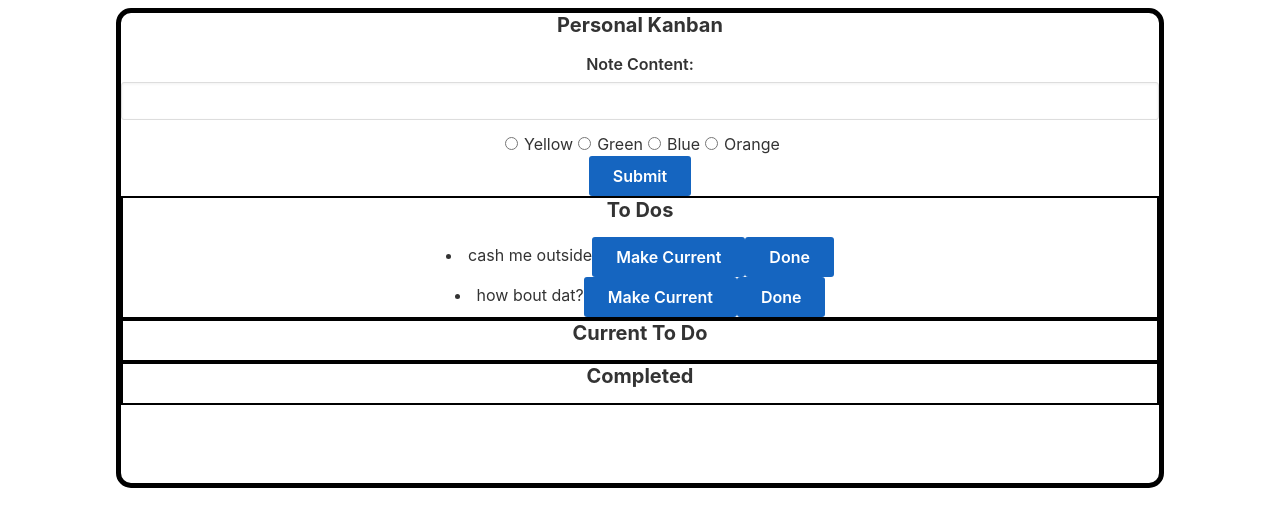
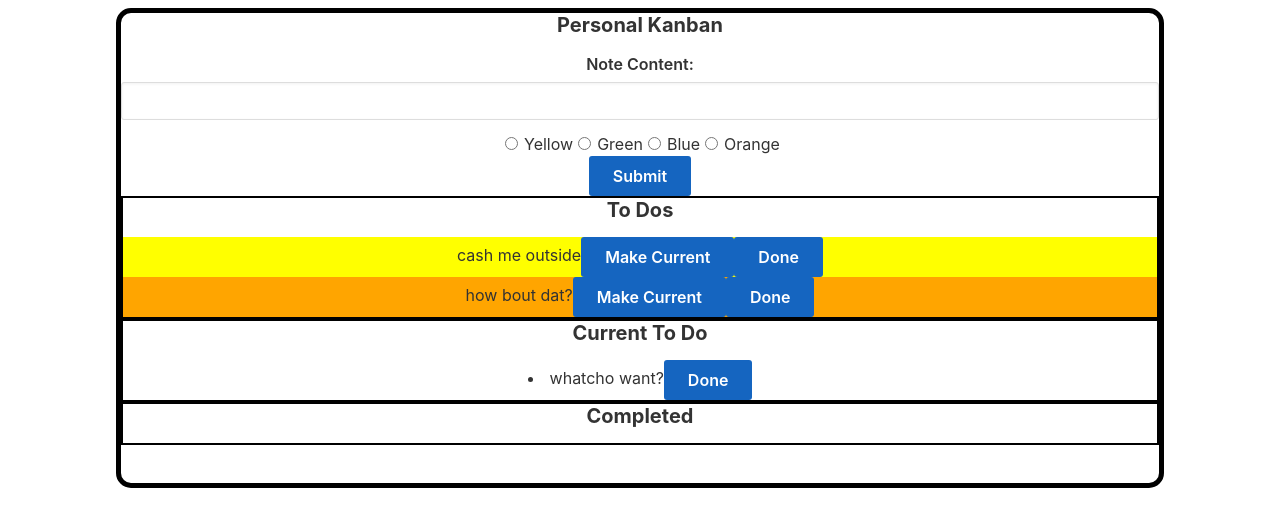
Before and after one commit to thejasonfile/personalKanban, a React (Create React App) app: page / in a window 1280 px wide. Shown: the top 526 px of the page. Built offline with nearby package versions, Linux system fonts and the light colour scheme.

Commit message:
can now move todo from open todos to current todo

```diff
--- a/src/assets/css/app.css
+++ b/src/assets/css/app.css
@@ -234,4 +234,17 @@ header {
 .box {
   border: 2px solid black; }
 
+/* notes.sass */
+.yellow {
+  background-color: yellow; }
+
+.green {
+  background-color: green; }
+
+.blue {
+  background-color: blue; }
+
+.orange {
+  background-color: orange; }
+
 /*# sourceMappingURL=app.css.map */
--- a/src/assets/sass/3-modules/_modules-dir.sass
+++ b/src/assets/sass/3-modules/_modules-dir.sass
@@ -1 +1,2 @@
 @import 'boxes'
+@import 'notes'
--- /dev/null
+++ b/src/assets/sass/3-modules/_notes.sass
@@ -0,0 +1,13 @@
+/* notes.sass */
+
+.yellow
+  background-color: yellow
+
+.green
+  background-color: green
+
+.blue
+  background-color: blue
+
+.orange
+  background-color: orange
--- a/src/components/App.js
+++ b/src/components/App.js
@@ -10,9 +10,11 @@ class App extends Component {
       selectedColor: 'yellow',
       toDos : [
         {content: 'cash me outside', color: 'yellow', id: 0},
-        {content: 'how bout dat?', color: 'yellow', id: 1},
+        {content: 'how bout dat?', color: 'orange', id: 1},
       ],
-      currentToDo: [],
+      currentToDo: [
+        {content: 'whatcho want?', color: 'blue', id: 2}
+      ],
       completedToDos: []
     };
 
@@ -22,6 +24,8 @@ class App extends Component {
     this.onInputChange = this.onInputChange.bind(this);
     this.onColorChange = this.onColorChange.bind(this);
     this.makeCurrent = this.makeCurrent.bind(this);
+    this.removeFromToDo = this.removeFromToDo.bind(this);
+    this.addToCurrentArray = this.addToCurrentArray.bind(this);
   }
 
   onInputChange(e) {
@@ -34,27 +38,27 @@ class App extends Component {
 
   renderToDos() {
     let todos = this.state.toDos;
-    let resultArray = [];
-    todos.map((todo, i) => resultArray.push(
+    return todos.map((todo, i) => {
+      return (
         <li key={i} className={todo.color}>
           {todo.content}
-        <button onClick={this.makeCurrent}>Make Current</button>
+          <button onClick={() => {this.makeCurrent(todo.id)}}>Make Current</button>
           <button>Done</button>
         </li>
-    ));
-    return resultArray;
+      )
+    });
   }
 
   renderCurrentToDo() {
     let todos = this.state.currentToDo;
-    let resultArray = [];
-    todos.map((todo, i) => resultArray.push(
+    return todos.map((todo, i) => {
+      return (
           <li key={i}>
-        {todo}
+            {todo.content}
             <button>Done</button>
           </li>
-    ));
-    return resultArray;
+      )
+    });
   }
 
   addToDo(e) {
@@ -65,8 +69,25 @@ class App extends Component {
     this.setState({toDos});
   }
 
-  makeCurrent(e){
-    console.log(e.target.value)
+  makeCurrent(id) {
+    this.addToCurrentArray(id);
+    this.removeFromToDo(id);
+  }
+
+  removeFromToDo(id) {
+    let currentToDos = this.state.toDos;
+    let newToDos = currentToDos.filter((todo) => {
+      return todo.id !== id
+    })
+    this.setState({toDos: newToDos});
+  }
+
+  addToCurrentArray(id) {
+    let currentToDos = this.state.toDos;
+    let selectedToDo = currentToDos.filter((todo) => {
+      return todo.id === id
+    });
+    this.setState({currentToDo: selectedToDo});
   }
 
   render () {
@@ -85,7 +106,9 @@ class App extends Component {
         </form>
         <div className="toDo box">
           <h1>To Dos</h1>
+          <ul>
           {this.renderToDos()}
+          </ul>
         </div>
         <div className="currentToDo box">
           <h1>Current To Do</h1>
```
Also changed, not shown: 1 other file (tests, documents, lock files or other folders). Lines whose indentation alone changed are shown as unchanged.
